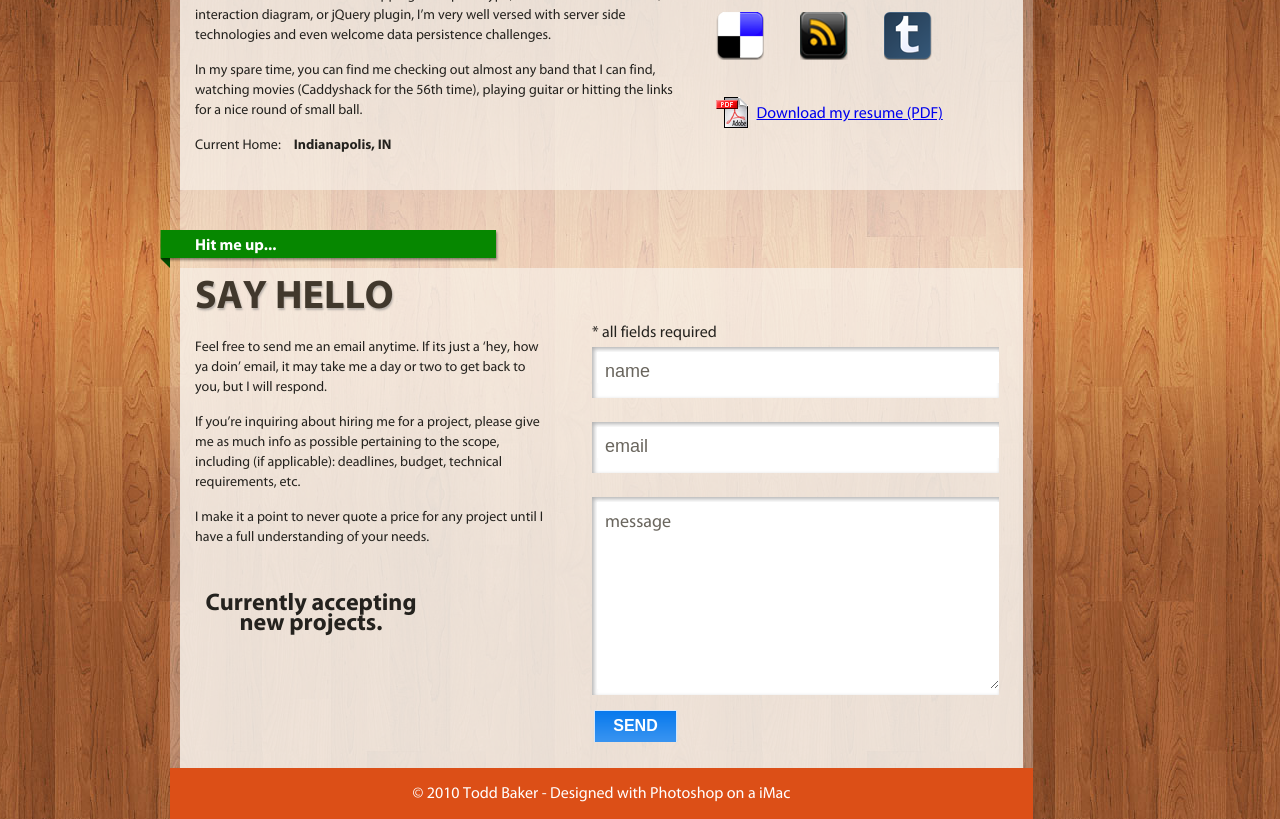
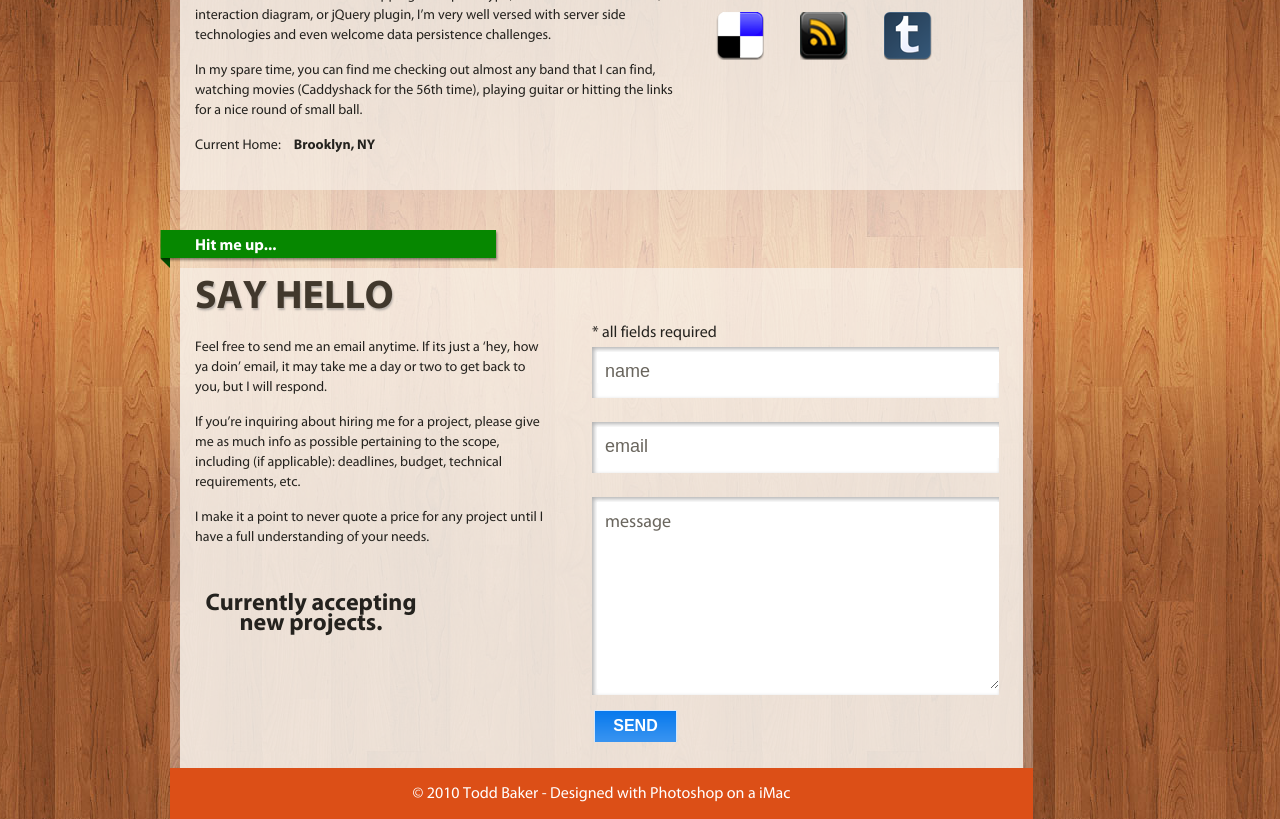
Before and after one commit to madtimber/madtimber.com, a plain HTML site: page index.html in a window 1280 px wide. Shown: the part 3006-3825 px from the top of the page. Drawn offline with nearby package versions, Linux system fonts and the light colour scheme.

Commit message:
changed location and removed resume link

```diff
--- a/index.html
+++ b/index.html
@@ -286,7 +286,7 @@
                                 In my spare time, you can find me checking out almost any band that I can find, watching movies (Caddyshack for the 56th time), playing guitar or hitting the links for a nice round of small ball.
                             </p>
 
-                            <p>Current Home: <span>Indianapolis, IN</span></p>
+                            <p>Current Home: <span>Brooklyn, NY</span></p>
                         </div>
                         <div id="social_networks">
                             <p>You can find more of me here:</p>
@@ -298,7 +298,6 @@
                                 <a href="http://blip.fm/madtimber"><img src="images/blip_48.png" alt="blip.fm profile" title="blip.fm profile"/></a>
                                 <a href="http://toddlb.tumblr.com/"><img src="images/tumblr_48.png" alt="tumblr profile" title="tumblr profile"/></a>
                             </div>
-                            <a id="resume_dwnload_link" href="./docs/resume_todd_baker.pdf">Download my resume (PDF)</a>
                         </div>
                     </div><!-- END ABOUT SECTION -->
 
```
